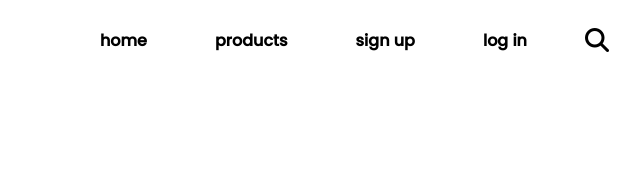
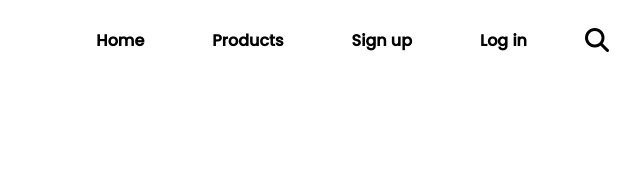
Before and after one commit to 7rahib/influencer-products-Assign-2, a plain HTML site: page index.html in a window 1280 px wide. Shown: the top 174 px of the page, 542-1182 px from the left. Drawn offline with Linux system fonts and the light colour scheme.

Commit message:
navbar edited

```diff
--- a/index.html
+++ b/index.html
@@ -20,10 +20,10 @@
             </div>
 
             <ul class="navigation">
-                <li><a href="#">home</a></li>
-                <li><a href="#">products</a></li>
-                <li><a href="#">sign up</a></li>
-                <li><a href="#">log in</a></li>
+                <li><a href="#">Home</a></li>
+                <li><a href="#">Products</a></li>
+                <li><a href="#">Sign up</a></li>
+                <li><a href="#">Log in</a></li>
                 <li>
                     <i class="fas fa-search"></i>
                 </li>
```
